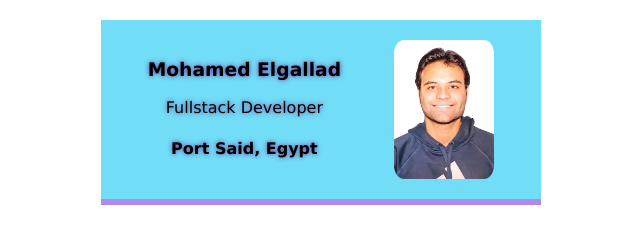
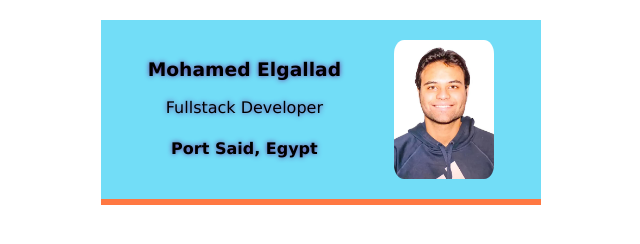
Before and after one commit to mohamedelgallad-510/business-card, a website built with Vite: page index.html in a window 1280 px wide. Shown: the whole page, without its empty margins (319-959 px from the left). Built offline with nearby package versions, Linux system fonts and the light colour scheme.

Commit message:
Border color change
Border color has been changed

```diff
--- a/styles.css
+++ b/styles.css
@@ -26,7 +26,7 @@ body {
     text-align: center;
     background: #72ddf7;
     color: #000000;
-    border-bottom: 6px solid #b388eb;
+    border-bottom: 6px solid #ff7842;
     text-shadow: 0px 0px 5px rebeccapurple;
     /*
     Challenge:
```
